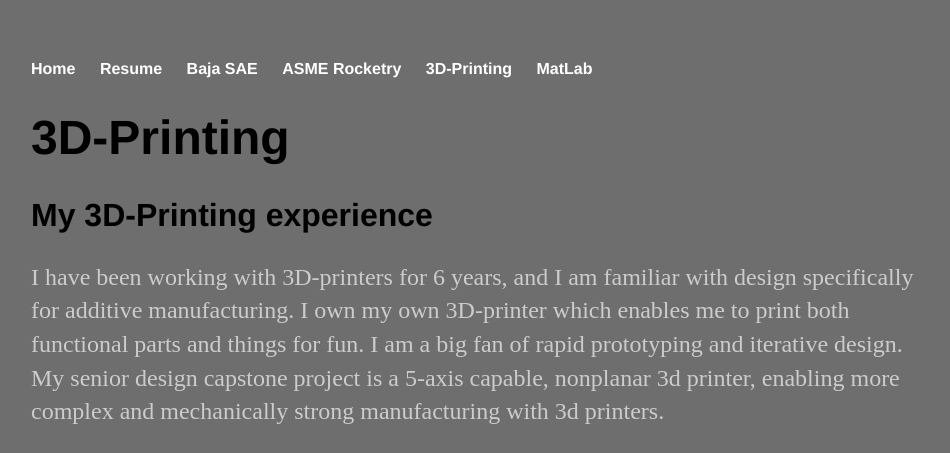
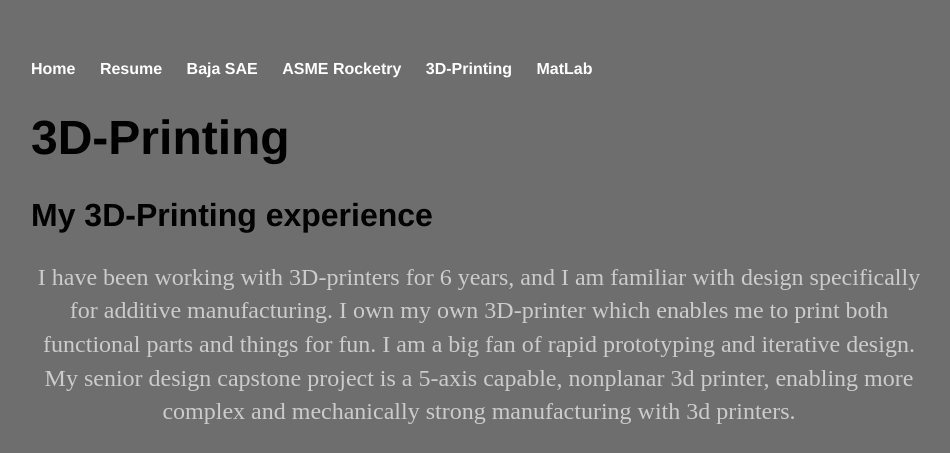
Before and after one commit to andy-gothro/andy-gothro.github.io, a Jekyll site: the page built from 3D-Printing/index.html, in a window 1280 px wide. Shown: the top 453 px of the page, without its empty margins (161-1111 px from the left). Built offline with Jekyll 4.4.1, drawn with Linux system fonts in a browser that asks for light colours; grey boxes are pictures that could not be loaded.

Commit message:
Update index.html

```diff
--- a/3D-Printing/index.html
+++ b/3D-Printing/index.html
@@ -5,8 +5,10 @@
 <div class="blurb">
 	<h1>3D-Printing</h1>
 	<h2>My 3D-Printing experience</h2>
+		<center>
       		<p>I have been working with 3D-printers for 6 years, and I am familiar with design specifically for additive manufacturing. I own my own 3D-printer which enables me to print both functional parts and things for fun. I am a big fan of rapid prototyping and iterative design. My senior design capstone project is a 5-axis capable, nonplanar 3d printer, enabling more complex and mechanically strong manufacturing with 3d printers.</p>
-		<center>
+		<p><img src="sd69 pic1.jpg" width="960" height="720" alt="render of the modifications to enable 5-axis printing"/></p>
+
 		<p><img src="machined knuckle 2.jpg" width="720" height="720" alt="Printed knuckle for test-fit on Baja car"/>
 		<p>I often print functional parts for myself and the clubs/classes I'm in, this is a printed steering knuckle for test-fit on Baja car</p></p>
 		<p></p>
```
